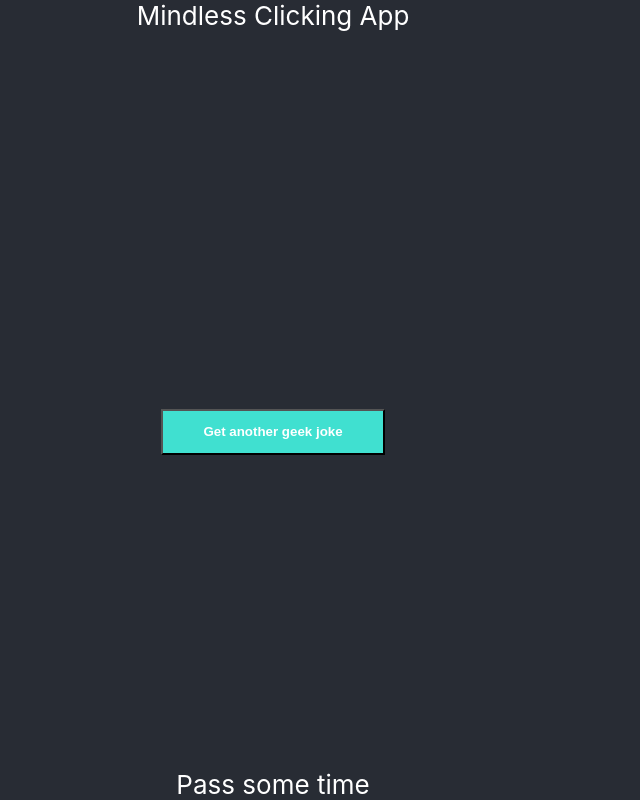
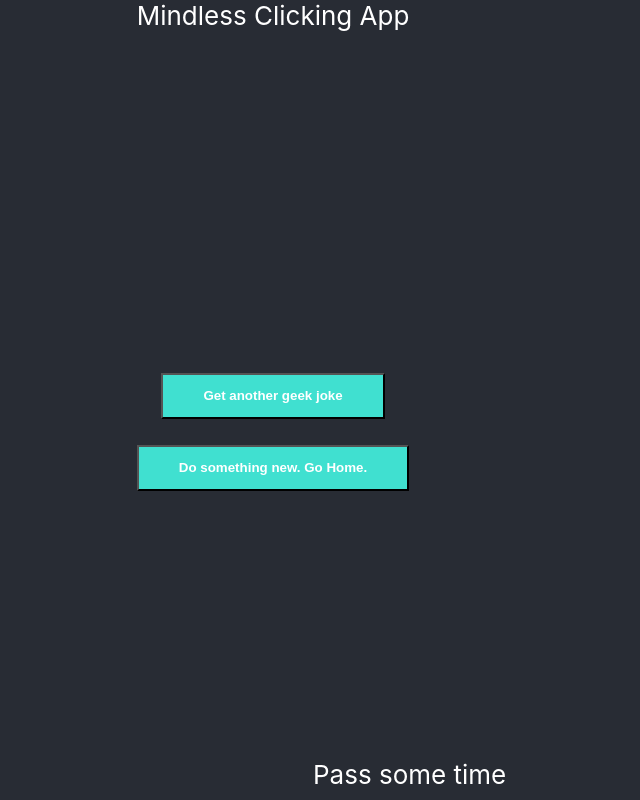
Before and after one commit to lindsayreiner/mindless-clicking, a React (Create React App) app in the folder mindless-clicking-app/: page /joke in a window 1280 px wide. Shown: the whole page, without its empty margins (367-1007 px from the left). Built offline with nearby package versions, Linux system fonts and the light colour scheme; no server answers.

Commit message:
added home button to apps

```diff
--- a/mindless-clicking-app/src/App.css
+++ b/mindless-clicking-app/src/App.css
@@ -37,7 +37,7 @@
   }
 }
 
-.jokeBtn {
+.btn {
   text-decoration: none;
   color: white;
   background-color: turquoise;
@@ -48,6 +48,7 @@
 
 button {
   background-color: turquoise;
+  color: white;
   padding: 1em;
   margin: 1em;
 }
--- a/mindless-clicking-app/src/components/Footer.js
+++ b/mindless-clicking-app/src/components/Footer.js
@@ -3,7 +3,7 @@ import React from 'react'
 export default function Footer() {
     return (
         <>
-            <footer style={{ position: 'absolute', bottom: 0 }}><span>Pass some time</span></footer>
+            <footer style={{ position: 'absolute', bottom: 10, left: 680 }}><span>Pass some time</span></footer>
         </>
     )
 }
--- a/mindless-clicking-app/src/components/GeekJoke.js
+++ b/mindless-clicking-app/src/components/GeekJoke.js
@@ -24,7 +24,7 @@ export default function GeekJoke() {
     return (
         <>
             <h1 style={{ margin: '2rem' }}>{joke}</h1>
-            <button><Link to="/joke" onClick={fetchJoke} className="jokeBtn">Get another geek joke</Link></button>
+            <button><Link to="/joke" onClick={fetchJoke} className="btn">Get another geek joke</Link></button>
         </>
     )
 }
--- /dev/null
+++ b/mindless-clicking-app/src/components/HomeButton.js
@@ -0,0 +1,10 @@
+import React from 'react';
+import { Link } from 'react-router-dom';
+
+export default function HomeButton() {
+    return (
+        <>
+            <button className="btn" ><Link to='/' className="btn">Do something new. Go Home.</Link></button>
+        </>
+    )
+}
--- a/mindless-clicking-app/src/pages/Home.js
+++ b/mindless-clicking-app/src/pages/Home.js
@@ -1,5 +1,5 @@
 import React from 'react';
-import { Link } from 'react-router-dom'
+import { Link } from 'react-router-dom';
 
 import Header from '../components/Header';
 // import GeekJoke from '../components/GeekJoke';
@@ -12,8 +12,8 @@ export default function Home() {
             <Header />
             <h1>Pick an app.</h1>
             <div className="appWrapper" style={{ display: 'flex' }}>
-                <button><Link to="/joke" className="jokeBtn">Get a Geek Joke</Link></button>
-                <button><Link to="/math-game" className="jokeBtn">Play the Math Game</Link></button>
+                <button><Link to="/joke" className="btn">Get a Geek Joke</Link></button>
+                <button><Link to="/math-game" className="btn">Play the Math Game</Link></button>
                 <Footer />
             </div>
         </>
--- a/mindless-clicking-app/src/pages/JokePage.js
+++ b/mindless-clicking-app/src/pages/JokePage.js
@@ -3,6 +3,7 @@ import React from 'react';
 import Footer from '../components/Footer';
 import GeekJoke from '../components/GeekJoke';
 import Header from '../components/Header';
+import HomeButton from '../components/HomeButton'
 
 
 
@@ -11,6 +12,7 @@ export default function JokePage() {
         <>
             <Header />
             <GeekJoke />
+            <HomeButton />
             <Footer />
         </>
     )
--- a/mindless-clicking-app/src/pages/MathPage.js
+++ b/mindless-clicking-app/src/pages/MathPage.js
@@ -3,6 +3,7 @@ import React from 'react';
 import Footer from '../components/Footer';
 import MathGame from '../components/MathGame';
 import Header from '../components/Header';
+import HomeButton from '../components/HomeButton';
 
 
 
@@ -11,6 +12,7 @@ export default function MathPage() {
         <>
             <Header />
             <MathGame />
+            <HomeButton />
             <Footer />
         </>
     )
```
